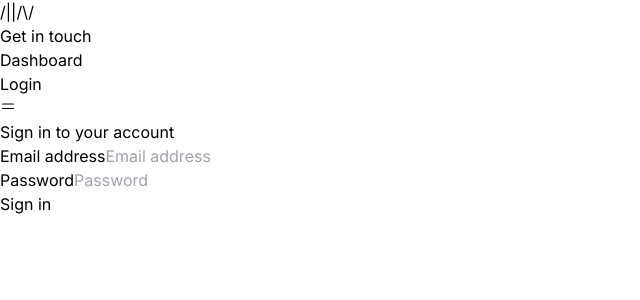
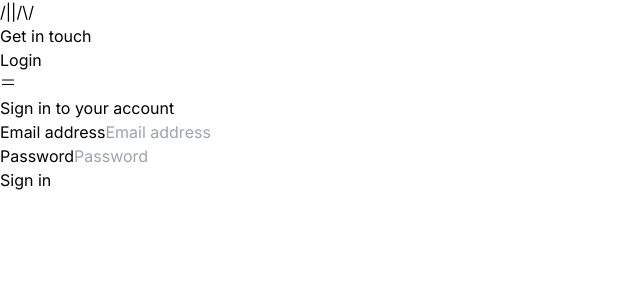
Before and after one commit to shadullah/next-cms, a Next.js app: page /login in a window 1280 px wide. Shown: the top 300 px of the page, without its empty margins (0-640 px from the left). Built offline with nearby package versions, Linux system fonts and the light colour scheme.

Commit message:
user login with contextapi

```diff
--- a/src/Components/shared/navbar/page.tsx
+++ b/src/Components/shared/navbar/page.tsx
@@ -3,12 +3,19 @@ import React, { useState } from "react";
 import { HiBars2 } from "react-icons/hi2";
 import { IoMdClose } from "react-icons/io";
 import Link from "next/link";
+import { useAuth } from "@/context/AuthContext/AuthContext";
 
 const Navbar = () => {
   const [isModalOpen, setIsModalOpen] = useState(false);
+  const { currentUser, logout } = useAuth();
 
   const toggleModal = () => {
     setIsModalOpen(!isModalOpen);
+  };
+
+  const handleLogout = () => {
+    logout();
+    window.location.href = "/login";
   };
 
   return (
@@ -17,7 +24,9 @@ const Navbar = () => {
         <div className="flex justify-between items-center h-16">
           {/* Logo */}
           <div className="logo">
-            <h1 className="text-2xl font-bold text-gray-800">/||/\/</h1>
+            <Link href="/">
+              <h1 className="text-2xl font-bold text-gray-800">/||/\/</h1>
+            </Link>
           </div>
 
           {/* Navigation Links */}
@@ -27,11 +36,18 @@ const Navbar = () => {
                 Get in touch
               </li>
 
+              {currentUser && (
+                <li className="text-gray-800 hover:text-indigo-600 cursor-pointer">
+                  <Link href="/dashboard">Dashboard</Link>
+                </li>
+              )}
+
               <li className="text-gray-800 hover:text-indigo-600 cursor-pointer">
-                Dashboard
-              </li>
-              <li className="text-gray-800 hover:text-indigo-600 cursor-pointer">
-                Login
+                {currentUser ? (
+                  <button onClick={handleLogout}>Logout</button>
+                ) : (
+                  <Link href="/login">Login</Link>
+                )}
               </li>
               <li className="ml-4">
                 <button>
--- a/src/app/layout.tsx
+++ b/src/app/layout.tsx
@@ -2,6 +2,7 @@ import Navbar from "@/Components/shared/navbar/page";
 import type { Metadata } from "next";
 import { Inter } from "next/font/google";
 import "./globals.css";
+import { AuthProvider } from "@/context/AuthContext/AuthContext";
 
 const inter = Inter({ subsets: ["latin"] });
 
@@ -18,8 +19,10 @@ export default function RootLayout({
   return (
     <html lang="en">
       <body className={inter.className}>
-        <Navbar />
-        <main className="pt-16">{children}</main>
+        <AuthProvider>
+          <Navbar />
+          <main className="pt-16">{children}</main>
+        </AuthProvider>
       </body>
     </html>
   );
--- a/src/app/login/page.tsx
+++ b/src/app/login/page.tsx
@@ -1,14 +1,22 @@
 "use client";
+import { useAuth } from "@/context/AuthContext/AuthContext";
 import React, { useState } from "react";
 
 const Login = () => {
   const [email, setEmail] = useState("");
   const [password, setPassword] = useState("");
 
+  const { login } = useAuth();
+
   const handleSubmit = (e: React.FormEvent) => {
     e.preventDefault();
-    // Handle login logic here
-    console.log("Login attempt with:", { email, password });
+    console.log("Login attempt with:", { email });
+
+    if (login(email)) {
+      window.location.href = "/";
+    } else {
+      window.alert("Invalid, try again");
+    }
   };
 
   return (
--- /dev/null
+++ b/src/context/AuthContext/AuthContext.tsx
@@ -0,0 +1,67 @@
+"use client";
+import {
+  createContext,
+  ReactNode,
+  useContext,
+  useState,
+  useEffect,
+} from "react";
+
+interface AuthContextType {
+  currentUser: string | null;
+  login: (email: string) => boolean;
+  logout: () => void;
+  isLoading: boolean;
+}
+
+const AuthContext = createContext<AuthContextType | undefined>(undefined);
+
+export const AuthProvider = ({ children }: { children: ReactNode }) => {
+  const [currentUser, setCurrentUser] = useState<string | null>(null);
+  const [isLoading, setIsLoading] = useState(true);
+
+  useEffect(() => {
+    // Check localStorage only after component mounts (client-side)
+    const storedEmail = localStorage.getItem("email");
+    if (storedEmail) {
+      setCurrentUser(storedEmail);
+    }
+    setIsLoading(false);
+  }, []);
+
+  const login = (email: string): boolean => {
+    if (email) {
+      setCurrentUser(email);
+      localStorage.setItem("email", email);
+      return true;
+    }
+    return false;
+  };
+
+  const logout = () => {
+    setCurrentUser(null);
+    localStorage.removeItem("email");
+  };
+
+  const value = {
+    currentUser,
+    login,
+    logout,
+    isLoading,
+  };
+
+  // Show nothing while loading to prevent hydration mismatch
+  if (isLoading) {
+    return null;
+  }
+
+  return <AuthContext.Provider value={value}>{children}</AuthContext.Provider>;
+};
+
+export const useAuth = () => {
+  const context = useContext(AuthContext);
+  if (context === undefined) {
+    throw new Error("useAuth must be used within an AuthProvider");
+  }
+  return context;
+};
```
Also changed, not shown: src/app/dashboard/page.tsx (added).
